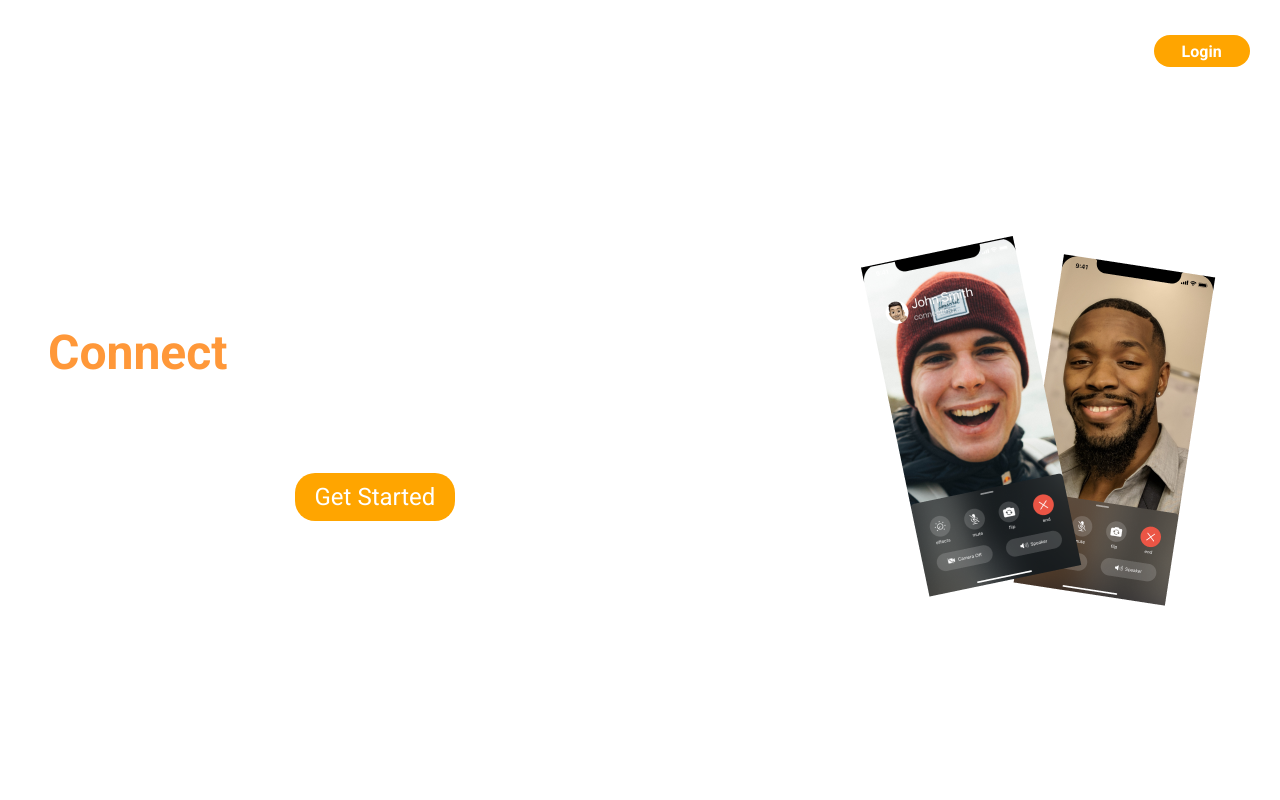
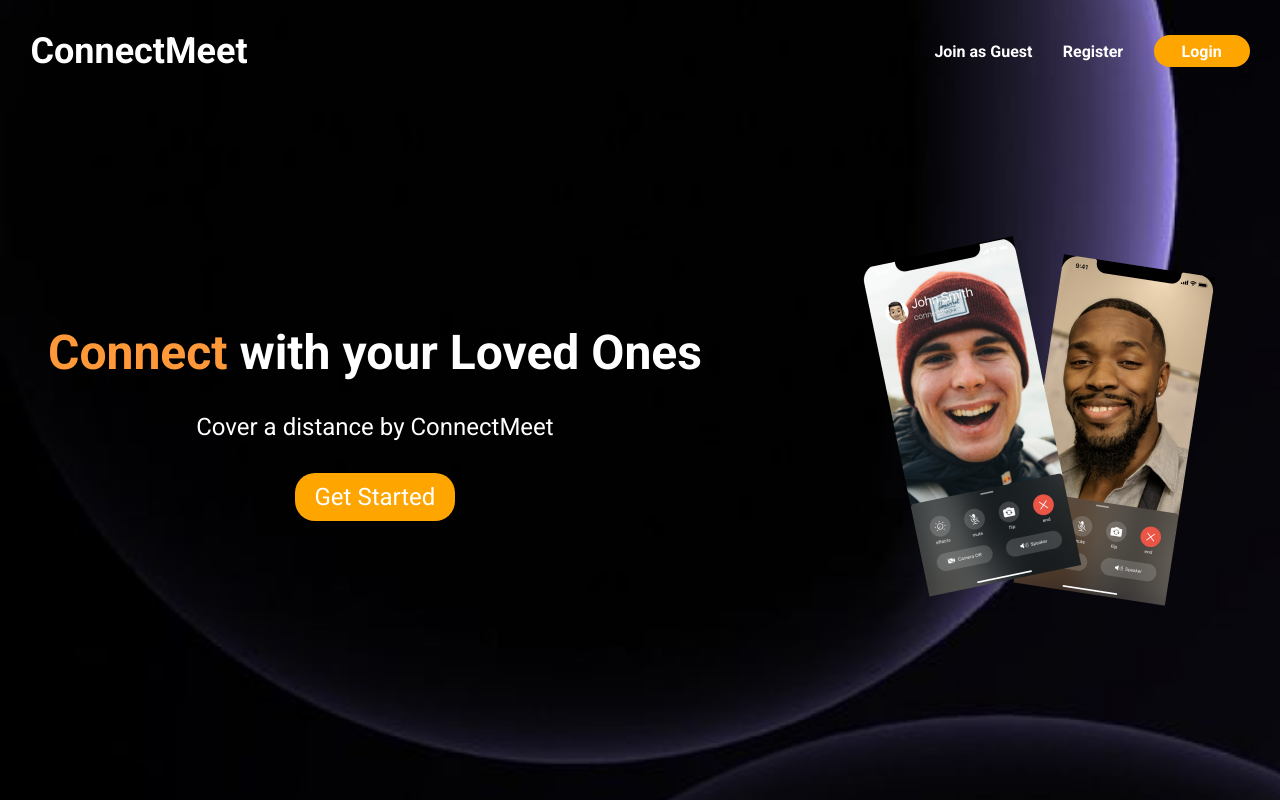
Before and after one commit to shantanu-hazra/connectMeet, a React (Vite) app in the folder frontend/: page / in a window 1280 px wide. Built offline with nearby package versions, Linux system fonts and the light colour scheme.

Commit message:
Uploading the project files

```diff
--- a/frontend/src/pages/landingPage.jsx
+++ b/frontend/src/pages/landingPage.jsx
@@ -1,7 +1,6 @@
 import React from "react";
 import { useNavigate } from "react-router-dom";
 import "../styles/landingPage.css";
-import backgroundImage from "../../public/background.png";
 
 const landing = () => {
   const navigate = useNavigate();
@@ -11,7 +10,7 @@ const landing = () => {
       style={{
         width: "100vw",
         height: "100vh",
-        backgroundImage: backgroundImage,
+        backgroundImage: `url("/background.png")`,
         backgroundRepeat: "no-repeat",
         backgroundSize: "cover",
         color: "white",
```
